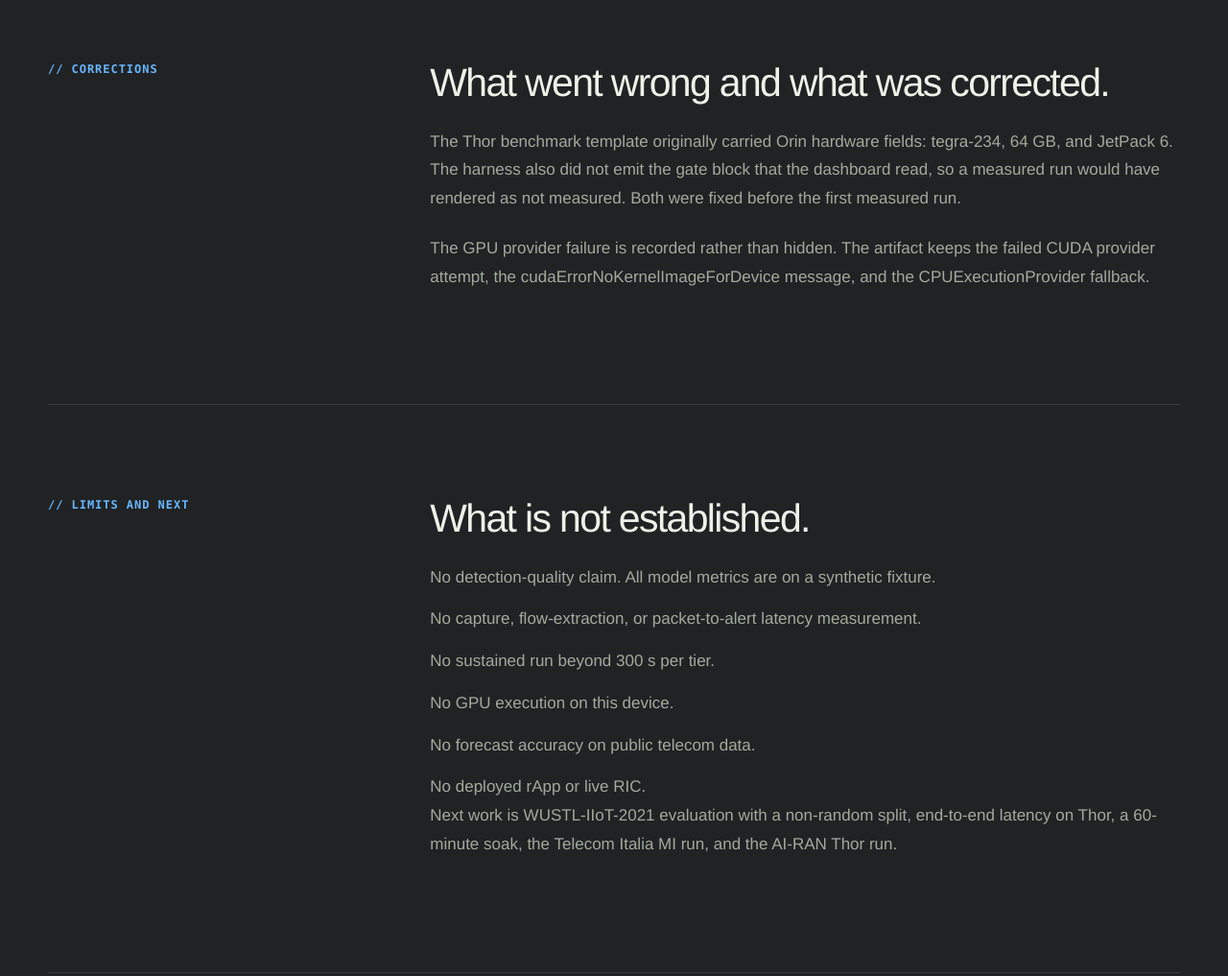
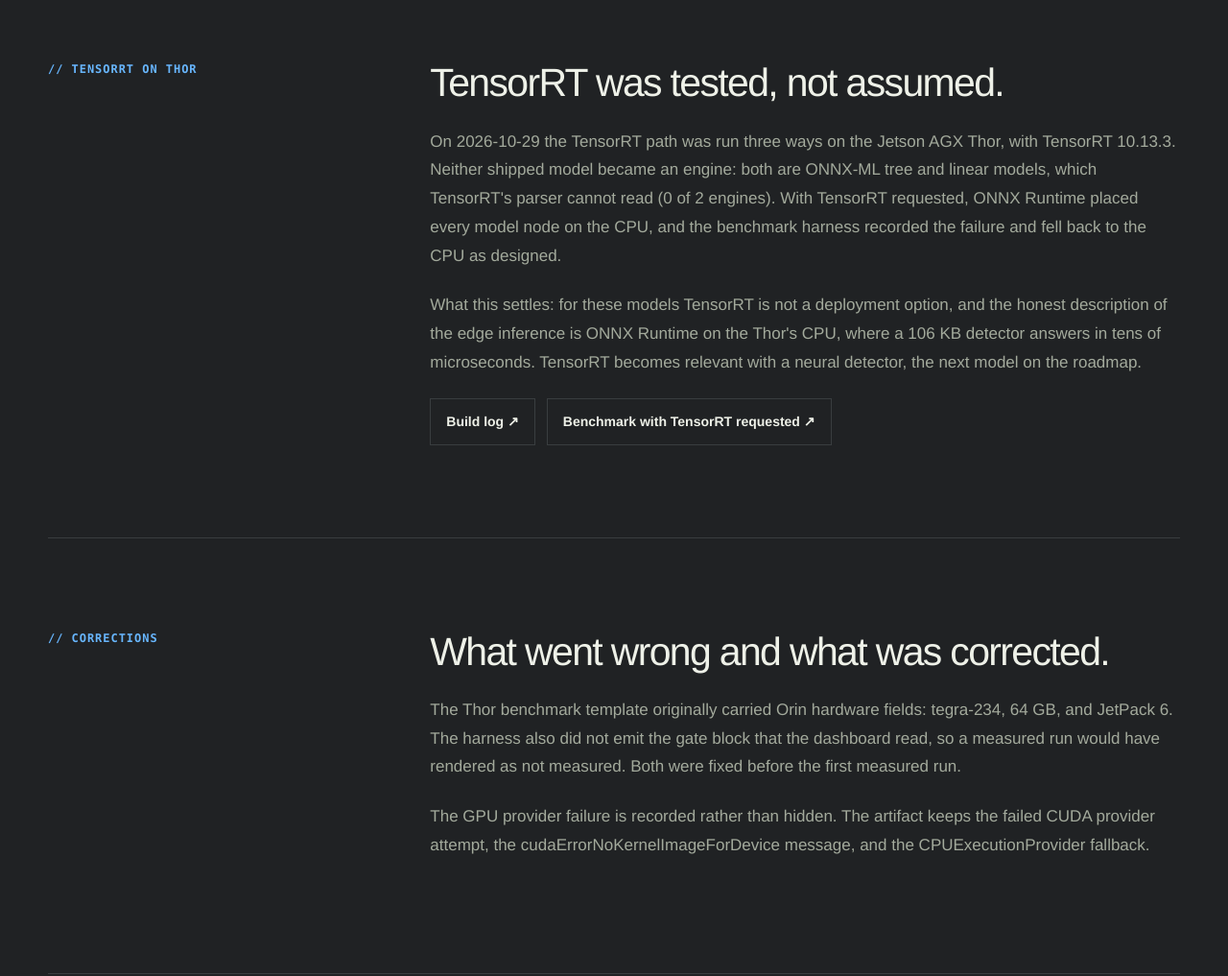
Before and after one commit to obiedeh/obiedeh.github.io, a plain HTML site: page jetson-edge-ai-security.html in a window 1280 px wide. Shown: the part 4860-5877 px from the top of the page at 96% size. Drawn offline with Linux system fonts and the light colour scheme.

Commit message:
Add the latest findings to the security and safety pages

```diff
--- a/jetson-edge-ai-security.html
+++ b/jetson-edge-ai-security.html
@@ -471,6 +471,21 @@
 
       <section class="case-section shell">
         <div class="case-grid">
+          <div class="section-kicker">// TENSORRT ON THOR</div>
+          <div class="case-copy">
+            <h2>TensorRT was tested, not assumed.</h2>
+            <p>On 2026-10-29 the TensorRT path was run three ways on the Jetson AGX Thor, with TensorRT 10.13.3. Neither shipped model became an engine: both are ONNX-ML tree and linear models, which TensorRT's parser cannot read (0 of 2 engines). With TensorRT requested, ONNX Runtime placed every model node on the CPU, and the benchmark harness recorded the failure and fell back to the CPU as designed.</p>
+            <p>What this settles: for these models TensorRT is not a deployment option, and the honest description of the edge inference is ONNX Runtime on the Thor's CPU, where a 106 KB detector answers in tens of microseconds. TensorRT becomes relevant with a neural detector, the next model on the roadmap.</p>
+            <div class="evidence-links">
+              <a href="https://github.com/obiedeh/jetson-edge-ai-security/blob/main/reports/thor_tensorrt_build.log">Build log ↗</a>
+              <a href="https://github.com/obiedeh/jetson-edge-ai-security/blob/main/reports/thor_benchmark_trt.json">Benchmark with TensorRT requested ↗</a>
+            </div>
+          </div>
+        </div>
+      </section>
+
+      <section class="case-section shell">
+        <div class="case-grid">
           <div class="section-kicker">// CORRECTIONS</div>
           <div class="case-copy">
             <h2>What went wrong and what was corrected.</h2>
@@ -549,7 +564,7 @@
           <div>
             <div class="section-kicker">// CONTACT</div>
             <h2>Let’s build something that can leave the lab.</h2>
-            <p class="contact-intent">Open to leading AI systems work where teams need measurable edge, robotics, and operational evidence.</p>
+            <p class="contact-intent">Open to senior engineering leadership in Physical AI, robotics and edge AI.</p>
           </div>
           <div class="contact-links">
             <a href="mailto:obiedeh@gmail.com">obiedeh@gmail.com <span>↗</span></a>
```
Also changed, not shown: physical-ai-safety-observability.html (+14 -1 lines), 1 other file.
